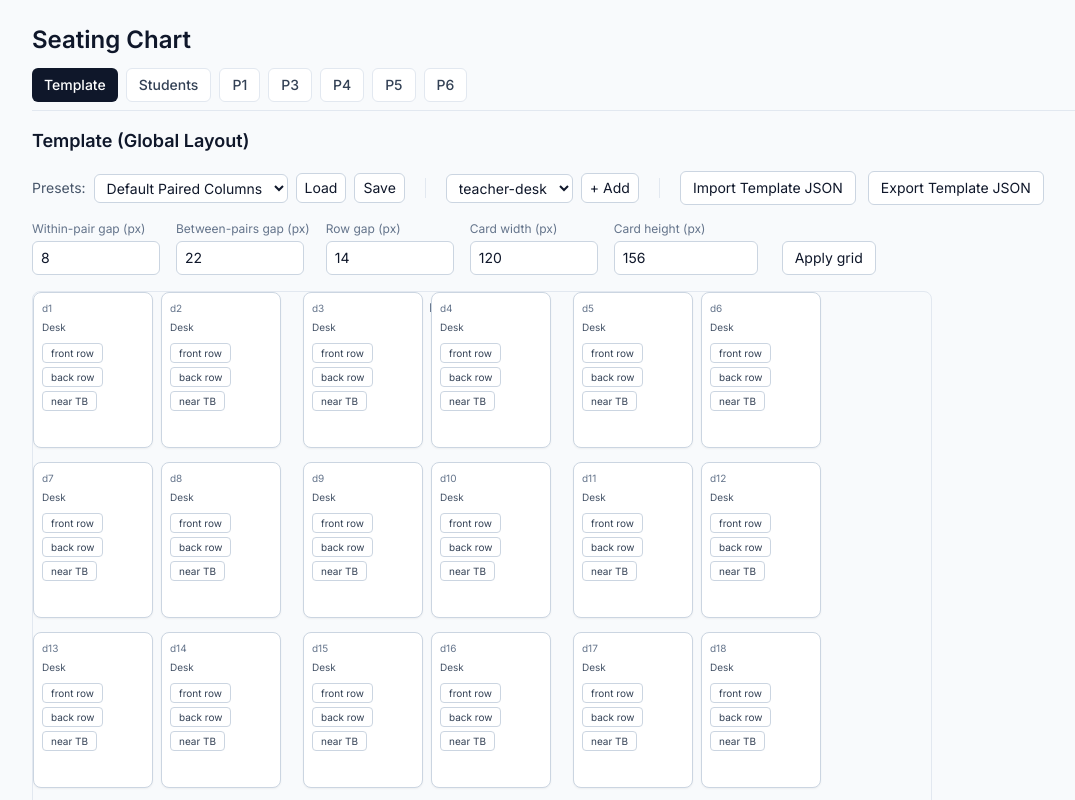
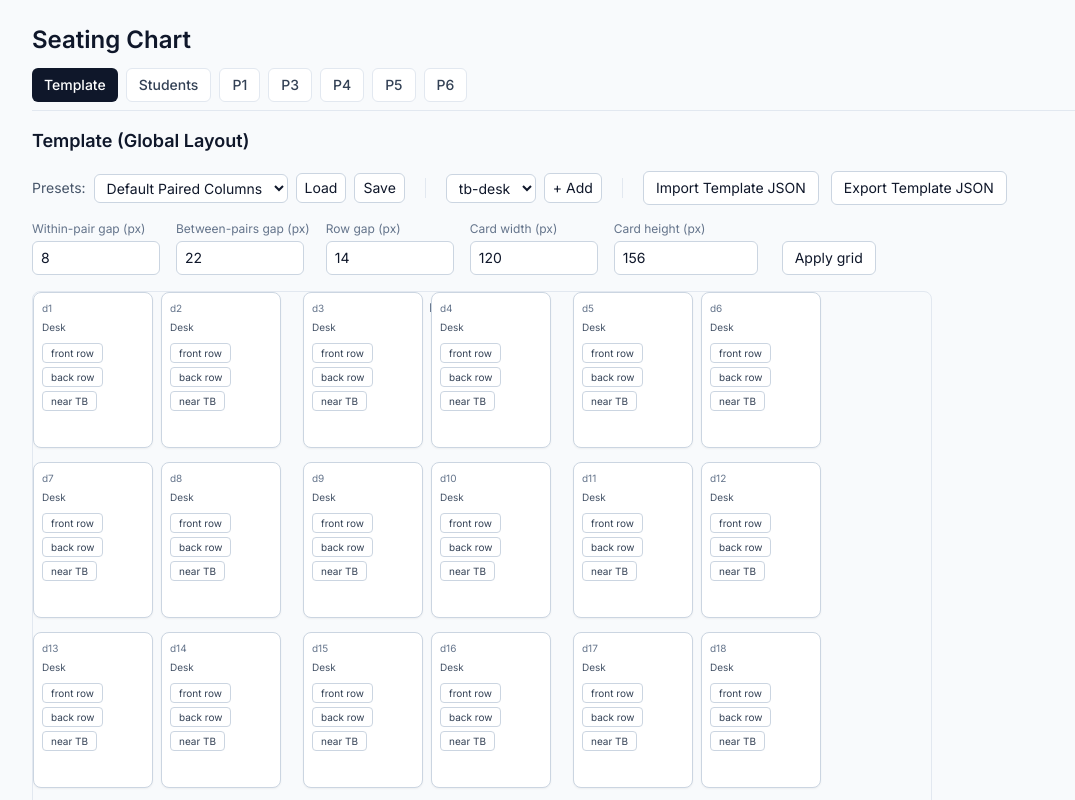
Before and after one commit to rubberduckinatruck/seating-chart, a React (Vite) app: page / in a window 1280 px wide. Both pictures are taken after a click on the button "Template". Shown: the top 800 px of the page, without its empty margins (32-1107 px from the left). Built offline with nearby package versions, Linux system fonts and the light colour scheme.

Commit message:
Update TemplateToolbar.tsx

```diff
--- a/src/components/TemplateToolbar.tsx
+++ b/src/components/TemplateToolbar.tsx
@@ -51,10 +51,9 @@ export default function TemplateToolbar({
   // ---- Fixture picker (kept) ----
   type FixtureType = TemplateConfig['fixtures'][number]['type']
   const FIXTURE_TYPES: FixtureType[] = [
-    'teacher-desk',
+    'tb-desk',
     'door',
     'window',
-    'whiteboard',
   ] as unknown as FixtureType[]
   const [fixtureType, setFixtureType] = useState<FixtureType>(FIXTURE_TYPES[0])
 
@@ -129,10 +128,9 @@ export default function TemplateToolbar({
   const offset = cfg.fixtures.length * 8
 
   const sizeByType: Record<string, { w: number; h: number }> = {
-    'teacher-desk': { w: 140, h: 90 },
+    'tb-desk': { w: 140, h: 90 },
     'door': { w: 40, h: 10 },
     'window': { w: 80, h: 10 },
-    'whiteboard': { w: 220, h: 24 },
   }
   const sz = sizeByType[String(kind)] ?? { w: 120, h: 60 }
 
```
